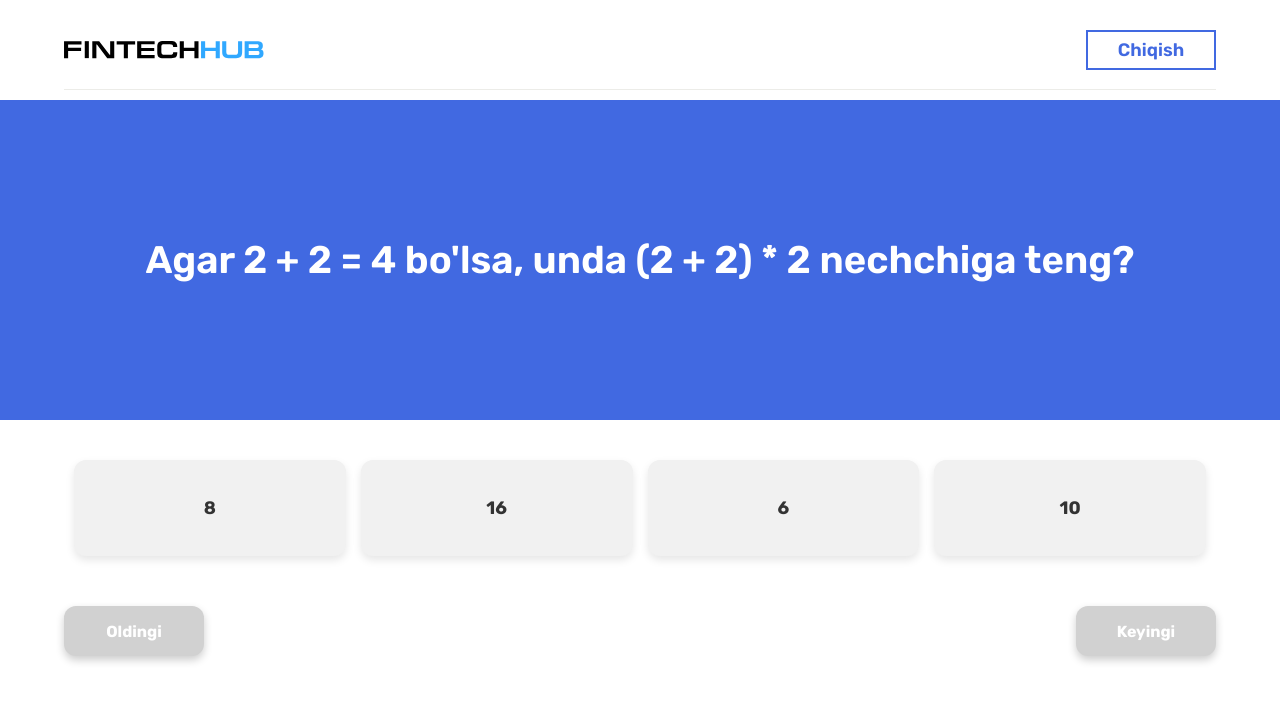
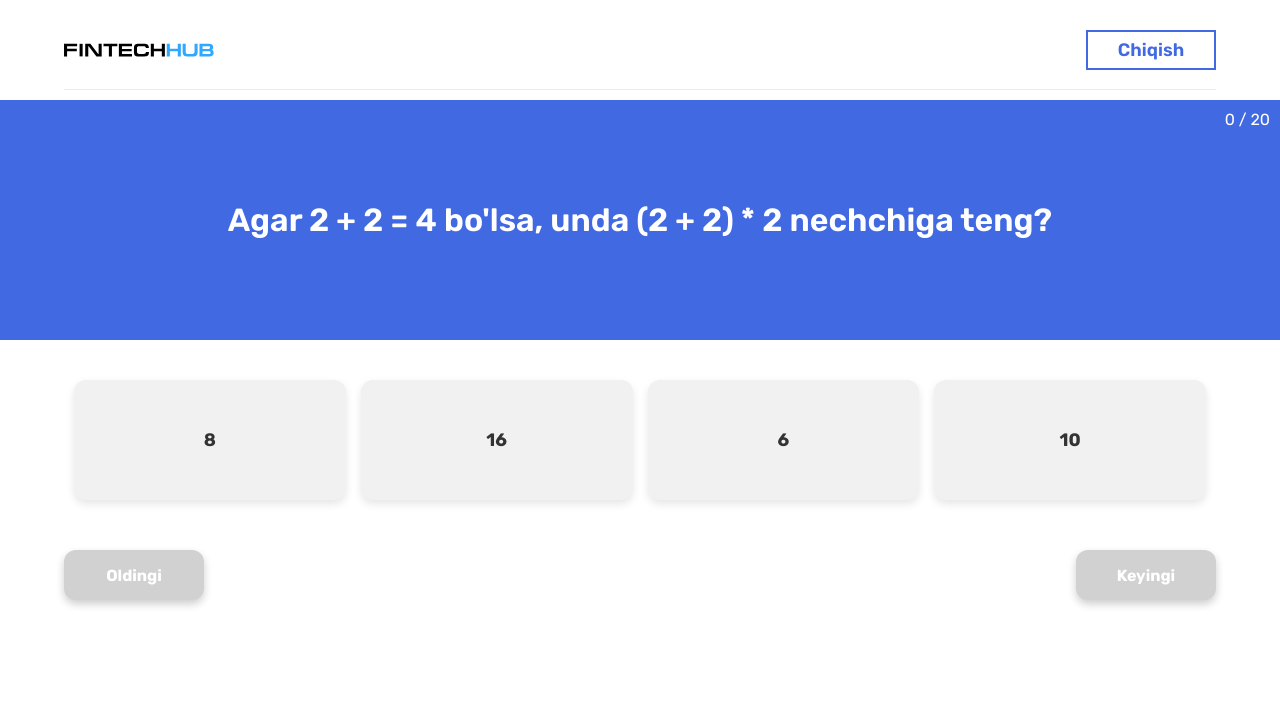
Before and after one commit to behzod-sharifjonov/quiz_test, a React (Vite) app: page /quiz in a window 1280 px wide. Shown: the top 702 px of the page. Built offline with nearby package versions, Linux system fonts and the light colour scheme; sample sign-in values are in the browser's storage.

Commit message:
demo push commit

```diff
--- a/src/components/Navbar.jsx
+++ b/src/components/Navbar.jsx
@@ -15,11 +15,7 @@ function Navbar() {
     <nav>
       <img onClick={() => navigate("/")} className="logo" src={logo} alt="" />
       <button
-        className={`${
-          location.pathname == "/"
-            ? "none"
-            : "flex"
-        }`}
+        className={`${location.pathname == "/" ? "none" : "flex"}`}
         onClick={() => (navigate("/"), setLogin(false))}
       >
         Chiqish
--- a/src/components/components.css
+++ b/src/components/components.css
@@ -9,7 +9,7 @@ nav {
 }
 
 nav img {
-  width: 200px;
+  width: 150px;
 }
 
 nav button {
--- a/src/views/Quiz/Quiz.css
+++ b/src/views/Quiz/Quiz.css
@@ -1,19 +1,28 @@
 /* Quiz Title */
 .quiz-title {
-  height: 40vh;
+  height: 30vh;
   background-color: royalblue;
   width: 100%;
   display: flex;
   align-items: center;
   justify-content: center;
-  padding: 20px;
+  padding: 20px 10%;
+  position: relative;
 }
 
 .quiz-title h2 {
-  font-size: clamp(1.5rem, 3vw, 2.5rem);
+  font-size: clamp(1.1rem, 3vw, 2rem);
   font-weight: 600;
   color: white;
   text-align: center;
+}
+
+.all-quetions{
+    position: absolute;
+    top: 10px;
+    right: 10px;
+    color: white;
+
 }
 
 /* Quiz Container */
@@ -49,7 +58,7 @@
   cursor: pointer;
   font-size: 18px;
   font-weight: 700;
-  height: 12vh;
+  height: 15vh;
   border: 2px solid transparent;
   border-radius: 12px; /* Dumaloq burchaklar */
   transition: background-color 0.3s, color 0.3s, border-color 0.3s,
@@ -211,7 +220,7 @@
   }
   .option-button {
     height: auto;
-    padding: 20px 10px;
+    padding: 14px 10px;
   }
   .animate-button {
     padding: 10px 50px;
--- a/src/views/Quiz/Quiz.jsx
+++ b/src/views/Quiz/Quiz.jsx
@@ -11,6 +11,10 @@ const Quiz = () => {
   const [score, setScore] = useState(0);
 
   const currentQuestion = questions[currentQuestionIndex];
+
+  // Javob berilgan savollar soni
+  const answeredQuestionsCount = Object.keys(answers).length;
+  const totalQuestionsCount = questions.length; // Umumiy savollar soni
 
   const handleSelectOption = (option) => {
     setSelectedOption(option); // Foydalanuvchi variantni tanlaganda tanlangan variantni saqlash
@@ -61,6 +65,10 @@ const Quiz = () => {
         <div>
           <div className="quiz-title container">
             <h2>{currentQuestion.question}</h2>
+            {/* Umumiy savollar soni va javob berilgan savollar soni */}
+            <p className="all-quetions">
+            {answeredQuestionsCount} / {totalQuestionsCount}
+            </p>
           </div>
           <div className="quiz-container container">
             <ul className="quiz-list">
```
